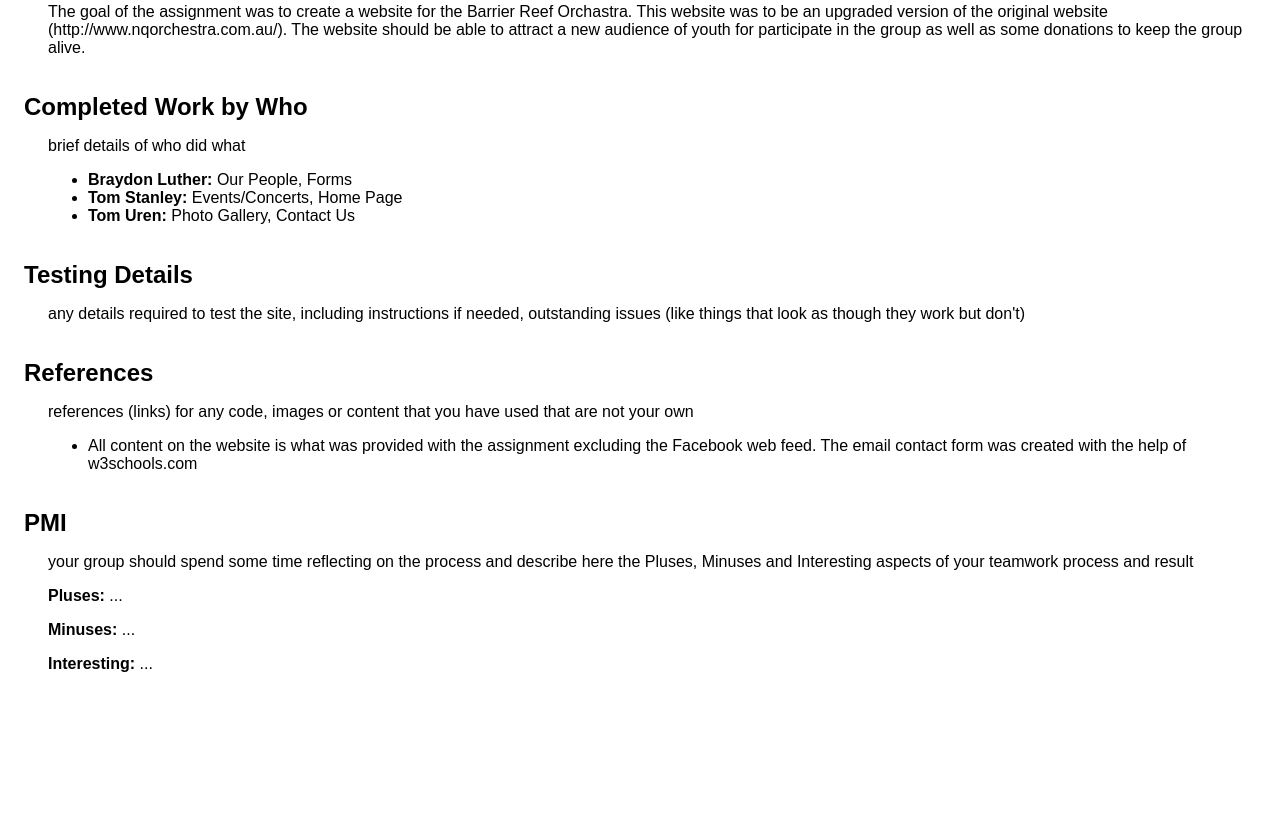
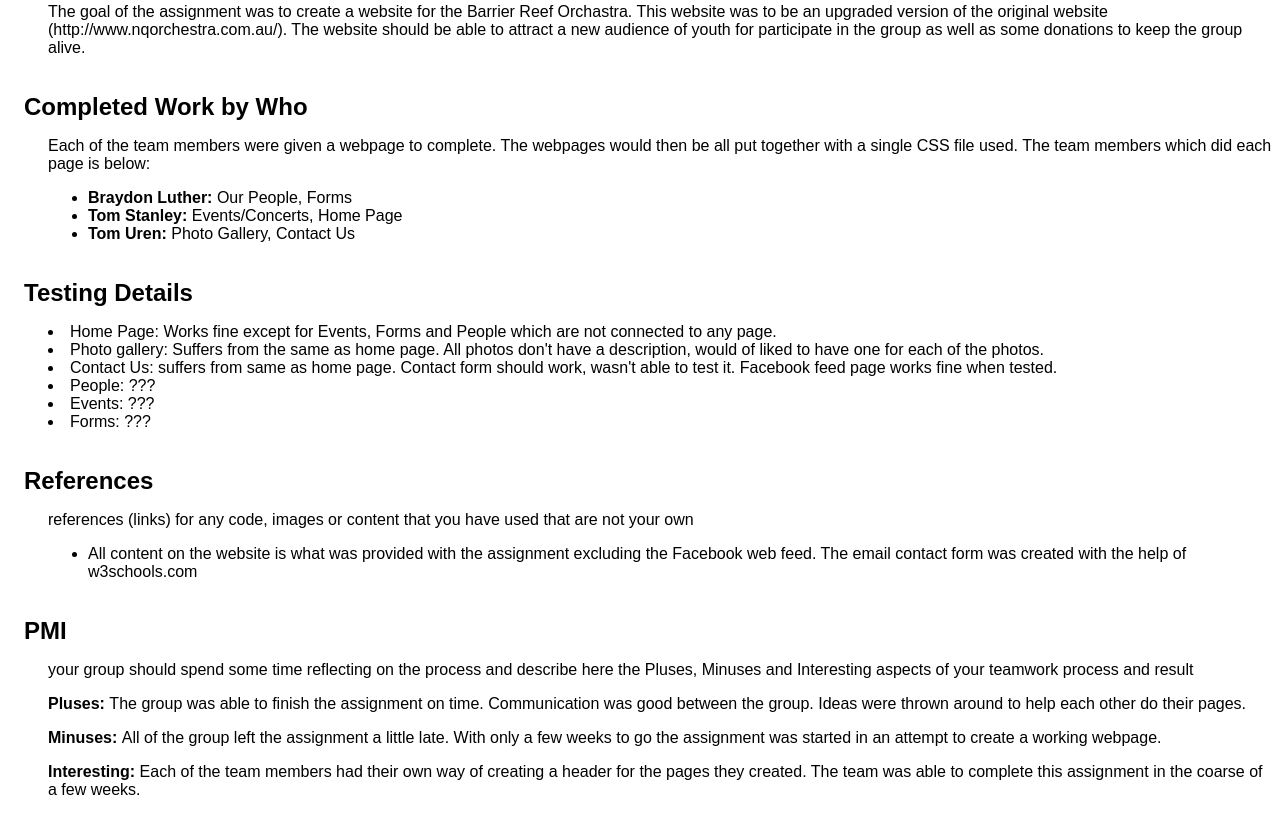
Before and after one commit to TomStanley95/CP1406-A2-T1, a plain HTML site: page report.html in a window 1280 px wide. Shown: the part 419-1234 px from the top of the page. Before the commit the page ends 1108 px from the top, so only its background shows below. Drawn offline with Linux system fonts and the light colour scheme.

Commit message:
Add files via upload

```diff
--- a/report.html
+++ b/report.html
@@ -35,15 +35,19 @@
 <h2>Goals</h2>
 <p>The goal of the assignment was to create a website for the Barrier Reef Orchastra. This website was to be an upgraded version of the original website (http://www.nqorchestra.com.au/). The website should be able to attract a new audience of youth for participate in the group as well as some donations to keep the group alive. </p>
 <h2>Completed Work by Who</h2>
-<p>brief details of who did what</p>
+<p>Each of the team members were given a webpage to complete. The webpages would then be all put together with a single CSS file used. The team members which did each page is below:</p>
 <ul>
     <li><strong>Braydon Luther: </strong> Our People, Forms</li>
     <li><strong>Tom Stanley: </strong> Events/Concerts, Home Page</li>
     <li><strong>Tom Uren: </strong>Photo Gallery, Contact Us</li>
 </ul>
 <h2>Testing Details</h2>
-<p>any details required to test the site, including instructions if needed, outstanding issues
-    (like things that look as though they work but don't)</p>
+<p><li>Home Page: Works fine except for Events, Forms and People which are not connected to any page.</li>
+	<li>Photo gallery: Suffers from the same as home page. All photos don't have a description, would of liked to have one for each of the photos.</li>
+    <li> Contact Us: suffers from same as home page. Contact form should work, wasn't able to test it. Facebook feed page works fine when tested.</li>
+    <li>People: ???</li>
+    <li>Events: ???</li>
+    <li>Forms: ???</li></p>
 <h2>References</h2>
 <p>references (links) for any code, images or content that you have used that are not your own</p>
 <ul>
@@ -52,8 +56,8 @@
 <h2>PMI</h2>
 <p>your group should spend some time reflecting on the process and describe here the Pluses, Minuses and Interesting
     aspects of your teamwork process and result</p>
-<p><strong>Pluses: </strong> ...</p>
-<p><strong>Minuses: </strong> ...</p>
-<p><strong>Interesting: </strong> ...</p>
+<p><strong>Pluses: </strong> The group was able to finish the assignment on time. Communication was good between the group. Ideas were thrown around to help each other do their pages.</p>
+<p><strong>Minuses: </strong> All of the group left the assignment a little late. With only a few weeks to go the assignment was started in an attempt to create a working webpage.</p>
+<p><strong>Interesting: </strong> Each of the team members had their own way of creating a header for the pages they created. The team was able to complete this assignment in the coarse of a few weeks.</p>
 </body>
 </html>
```
